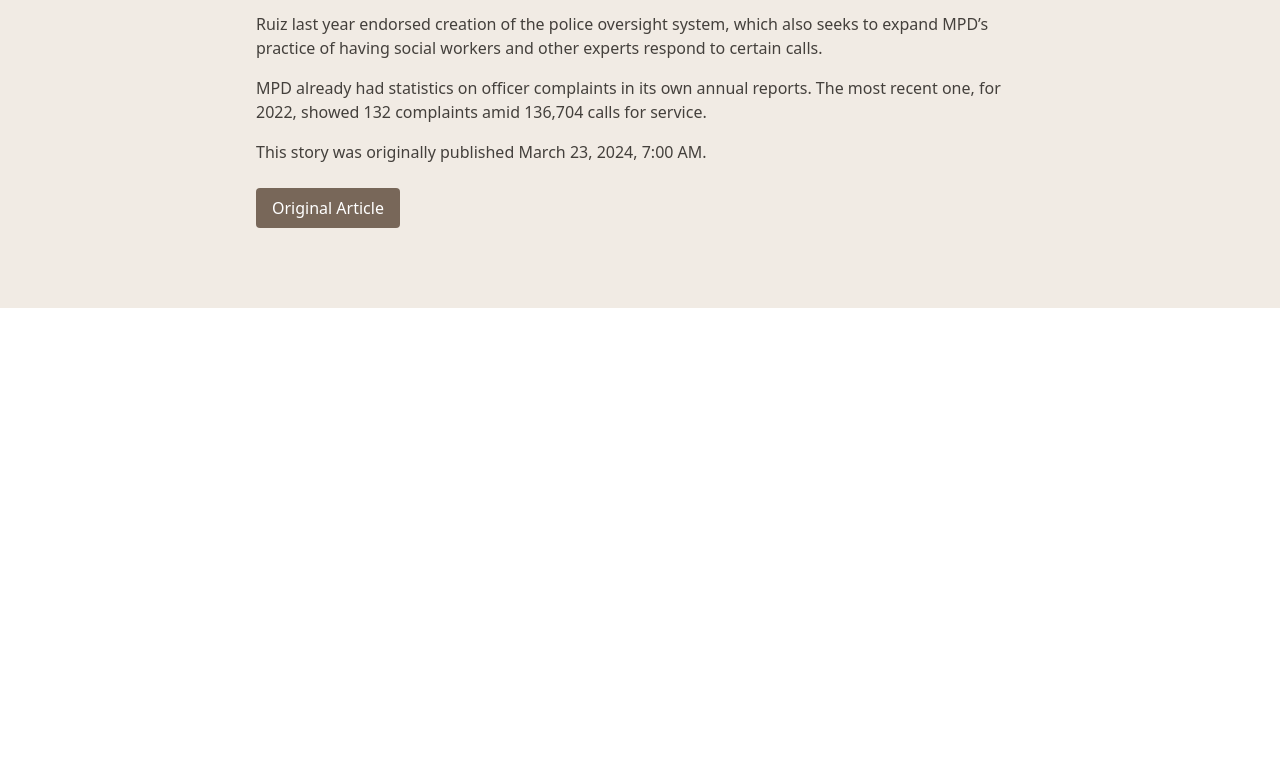
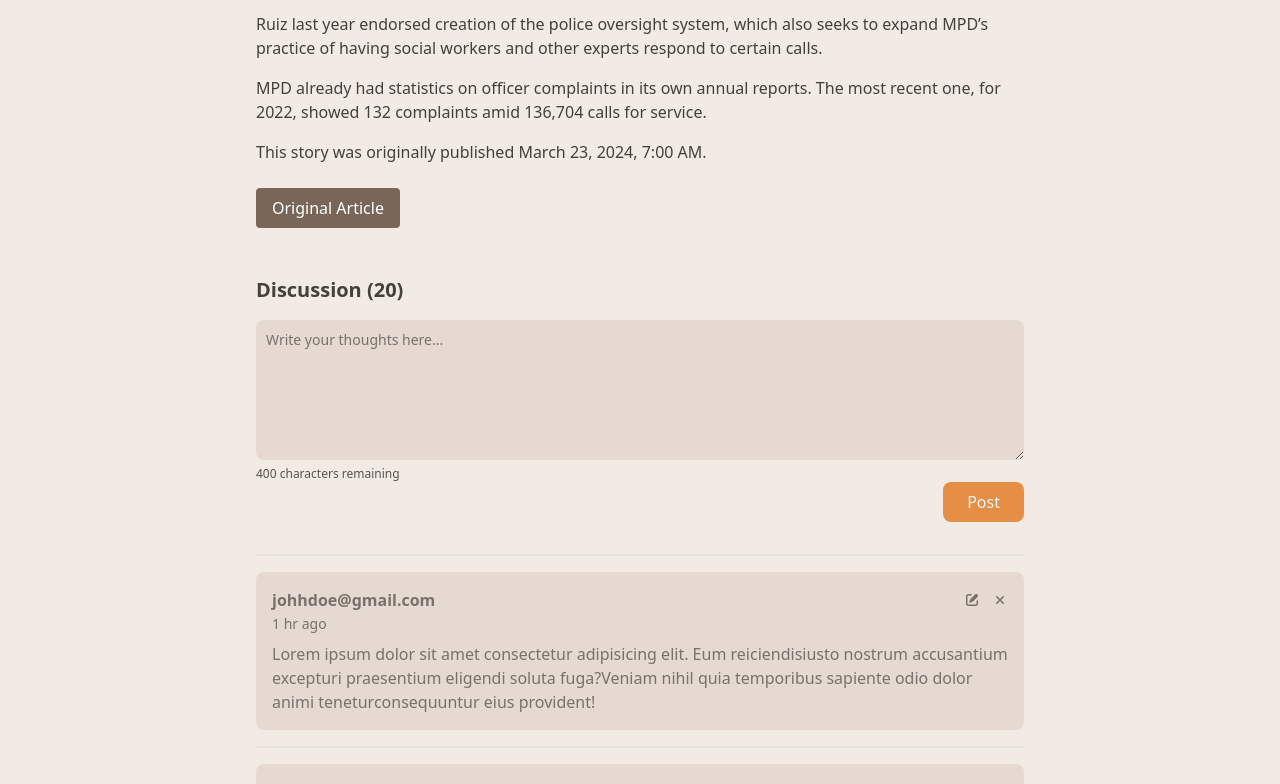
Before and after one commit to Algorithm-Allies/valleyNews, a React (Vite) app in the folder client/: page / in a window 1280 px wide. Shown: the part 2000-2784 px from the top of the page. Before the commit the page ends 2308 px from the top, so only its background shows below. Built offline with nearby package versions, Linux system fonts and the light colour scheme.

Commit message:
move components into own file

```diff
--- a/client/package.json
+++ b/client/package.json
@@ -11,6 +11,7 @@
   },
   "dependencies": {
     "@heroicons/react": "^2.1.1",
+    "@radix-ui/react-dialog": "^1.0.5",
     "@radix-ui/react-radio-group": "^1.1.3",
     "axios": "^1.6.7",
     "react": "^18.2.0",
--- /dev/null
+++ b/client/src/components/Comment.jsx
@@ -0,0 +1,32 @@
+import React from "react";
+import { PencilSquareIcon, XMarkIcon } from "@heroicons/react/16/solid";
+import EditCommentModal from "./EditCommentModal";
+
+export default function Comment({ comment }) {
+  const [isEditing, setIsEditing] = React.useState(false);
+  return (
+    <div className="space-y-4">
+      <div className="bg-stone-200 h-[2px]"></div>
+      <div className="bg-brown-200 space-y-2 text-stone-500 p-4 rounded-lg">
+        <div className="flex justify-between items-start ">
+          <div className="flex flex-col space-y-0.5">
+            <h5 className="text-base font-semibold">johhdoe@gmail.com</h5>
+            <time className="text-sm ">1 hr ago</time>
+          </div>
+          <div className="flex gap-3 translate-y-1">
+            <button onClick={() => setIsEditing(true)}>
+              <PencilSquareIcon className="size-4" />
+            </button>
+            <button>
+              <XMarkIcon className="size-4" />
+            </button>
+          </div>
+        </div>
+        <p className="text-base">{comment}</p>
+      </div>
+      {isEditing && (
+        <EditCommentModal comment={comment} closeModal={setIsEditing} />
+      )}
+    </div>
+  );
+}
--- /dev/null
+++ b/client/src/components/CommentForm.jsx
@@ -0,0 +1,42 @@
+import React from "react";
+
+const MAX_CHARACTERS = 400;
+export default function CommentForm() {
+  const [comment, setComment] = React.useState("");
+  return (
+    <form className="space-y-4">
+      <h3 className="text-xl font-semibold">Discussion (20)</h3>
+      <div className="relative">
+        <textarea
+          onChange={(e) => {
+            setComment(e.target.value);
+          }}
+          name="comment"
+          aria-label="comment"
+          rows={6}
+          className="p-2.5 w-full text-sm  bg-brown-200 rounded-lg placeholder-stone-500"
+          placeholder="Write your thoughts here..."
+        ></textarea>
+        <p
+          className={`absolute bottom-0 left-0 translate-y-4 text-xs ${
+            comment.length > MAX_CHARACTERS ? "text-red-500" : "text-stone-600"
+          }`}
+        >
+          {Math.max(MAX_CHARACTERS - comment.length, 0)} characters remaining
+        </p>
+      </div>
+      <div className="flex justify-end">
+        <button
+          disabled={comment.length > MAX_CHARACTERS}
+          className={`${
+            comment.length > MAX_CHARACTERS
+              ? "bg-custom-orange/70"
+              : "bg-custom-orange"
+          } px-6 py-2 text-gray-100 rounded-lg `}
+        >
+          Post
+        </button>
+      </div>
+    </form>
+  );
+}
--- /dev/null
+++ b/client/src/components/CommentList.jsx
@@ -0,0 +1,55 @@
+import { usePagination } from "../hooks/usePagination";
+import Comment from "./Comment";
+
+// just for testing purposes, will we get the actual comments from the database
+const TEST_COMMENTS = new Array(20).fill(null).map((_, idx) => {
+  return {
+    id: idx,
+    comment:
+      "Lorem ipsum dolor sit amet consectetur adipisicing elit. Eum reiciendisiusto nostrum accusantium excepturi praesentium eligendi soluta fuga?Veniam nihil quia temporibus sapiente odio dolor animi teneturconsequuntur eius provident!",
+  };
+});
+
+export default function CommentList() {
+  const { data, nextPage, prevPage, currPage, countPerPage, hasNext, hasPrev } =
+    usePagination({
+      initialData: TEST_COMMENTS,
+      itemsPerPage: 5,
+    });
+  return (
+    <div className="space-y-8">
+      <div className="space-y-4">
+        {data.map(({ id, comment }) => {
+          return <Comment key={id} comment={comment} />;
+        })}
+      </div>
+      <div className="flex items-baseline justify-between">
+        <p className="text-sm text-stone-500">
+          Showing {(currPage - 1) * countPerPage + 1} to{" "}
+          {Math.min(currPage * countPerPage, TEST_COMMENTS.length)} out of{" "}
+          {TEST_COMMENTS.length} comments
+        </p>
+        <div className="flex gap-4 text-stone-800">
+          <button
+            disabled={!hasPrev}
+            onClick={() => {
+              prevPage();
+            }}
+            className="py-2 px-6 bg-zinc-300 items-center rounded-lg disabled:bg-zinc-200"
+          >
+            Prev
+          </button>
+          <button
+            disabled={!hasNext}
+            onClick={() => {
+              nextPage();
+            }}
+            className="py-2 px-6 bg-zinc-300 items-center rounded-lg disabled:bg-stone-200"
+          >
+            Next
+          </button>
+        </div>
+      </div>
+    </div>
+  );
+}
--- /dev/null
+++ b/client/src/components/EditCommentModal.jsx
@@ -0,0 +1,58 @@
+import * as Dialog from "@radix-ui/react-dialog";
+import React from "react";
+export default function EditCommentModal({ comment, closeModal }) {
+  const [editComment, setEditComment] = React.useState(comment);
+  const MAX_CHARACTERS = 400;
+  return (
+    <Dialog.Root
+      onOpenChange={() => {
+        closeModal();
+      }}
+      defaultOpen
+    >
+      <Dialog.Portal>
+        <Dialog.Overlay className="bg-black/60 fixed inset-0" />
+        <Dialog.Content asChild>
+          <form className="fixed  inset-0 space-y-4 bg-white p-4 max-h-[85vh] h-fit  w-[90vw] max-w-[450px] m-auto rounded-lg shadow-xl">
+            <h2 className="text-gray-700 text-lg font-bold">Edit Comment</h2>
+            <div className="space-y-0.5">
+              <textarea
+                onChange={(e) => {
+                  setEditComment(e.target.value);
+                }}
+                name="comment"
+                aria-label="comment"
+                rows={6}
+                defaultValue={comment}
+                className="p-2.5 w-full text-sm  bg-brown-200 rounded-lg placeholder-stone-500"
+                placeholder="Write your thoughts here..."
+              ></textarea>
+              <p
+                className={`text-xs leading-none ${
+                  editComment.length > MAX_CHARACTERS
+                    ? "text-red-500"
+                    : "text-stone-600"
+                }`}
+              >
+                {Math.max(MAX_CHARACTERS - editComment.length, 0)} characters
+                remaining
+              </p>
+            </div>
+            <div className="flex justify-center">
+              <button
+                disabled={editComment.length > MAX_CHARACTERS}
+                className={`${
+                  editComment.length > MAX_CHARACTERS
+                    ? "bg-custom-orange/70"
+                    : "bg-custom-orange"
+                } px-6 py-2 text-gray-100 rounded-lg w-2/3`}
+              >
+                Post
+              </button>
+            </div>
+          </form>
+        </Dialog.Content>
+      </Dialog.Portal>
+    </Dialog.Root>
+  );
+}
--- /dev/null
+++ b/client/src/hooks/usePagination.js
@@ -0,0 +1,34 @@
+import React from "react";
+
+export function usePagination({ initialData, itemsPerPage }) {
+  const data = React.useRef(initialData);
+  const countPerPage = React.useRef(itemsPerPage);
+  const [currPage, setCurrPage] = React.useState(1);
+
+  const hasPrev = currPage > 1;
+  const hasNext = currPage * countPerPage.current < data.current.length;
+  const currData = data.current.slice(
+    (currPage - 1) * countPerPage.current,
+    currPage * countPerPage.current
+  );
+
+  function nextPage() {
+    if (hasNext) {
+      setCurrPage(currPage + 1);
+    }
+  }
+  function prevPage() {
+    if (hasPrev) {
+      setCurrPage(currPage - 1);
+    }
+  }
+  return {
+    data: currData,
+    currPage,
+    nextPage,
+    prevPage,
+    hasPrev,
+    hasNext,
+    countPerPage: countPerPage.current,
+  };
+}
--- a/client/src/pages/ArticlePage.jsx
+++ b/client/src/pages/ArticlePage.jsx
@@ -4,6 +4,9 @@ import {
   UserCircleIcon,
   ChevronRightIcon,
 } from "@heroicons/react/24/solid";
+import React from "react";
+import CommentList from "../components/CommentList";
+import CommentForm from "../components/CommentForm";
 
 const ARTICLE_TEST_DATA = {
   source:
@@ -65,7 +68,8 @@ export default function ArticlePage() {
   } = ARTICLE_TEST_DATA;
   return (
     <div className="bg-brown-100 min-h-screen">
-      <article className="max-w-3xl py-20 mx-auto text-stone-700">
+      <div className="max-w-3xl py-20 mx-auto text-stone-700 space-y-12">
+        <article>
           <div className="space-y-1 mb-2">
             <h1 className="text-2xl font-bold text-pretty">{headline}</h1>
             {subheading && <p className="text-base">{subheading}</p>}
@@ -91,14 +95,12 @@ export default function ArticlePage() {
               <NewspaperIcon className="size-4" />
               <p className="font-semibold">{publisher}</p>
             </div>
-
             <span className="block h-4 bg-brown-200 w-[2px]"></span>
             <div className="flex items-center gap-2">
               <UserCircleIcon className="size-4" />
               <p className="font-semibold">{author}</p>
             </div>
           </div>
-
           <div className="space-y-4 mb-6">
             {paragraphs.map((paragraph) => (
               <p className="text-base">{paragraph}</p>
@@ -111,6 +113,11 @@ export default function ArticlePage() {
             Original Article
           </a>
         </article>
+        <div className="space-y-8">
+          <CommentForm />
+          <CommentList />
+        </div>
+      </div>
     </div>
   );
 }
```
Also changed, not shown: 1 other file (tests, documents, lock files or other folders). Lines whose indentation alone changed are shown as unchanged.
